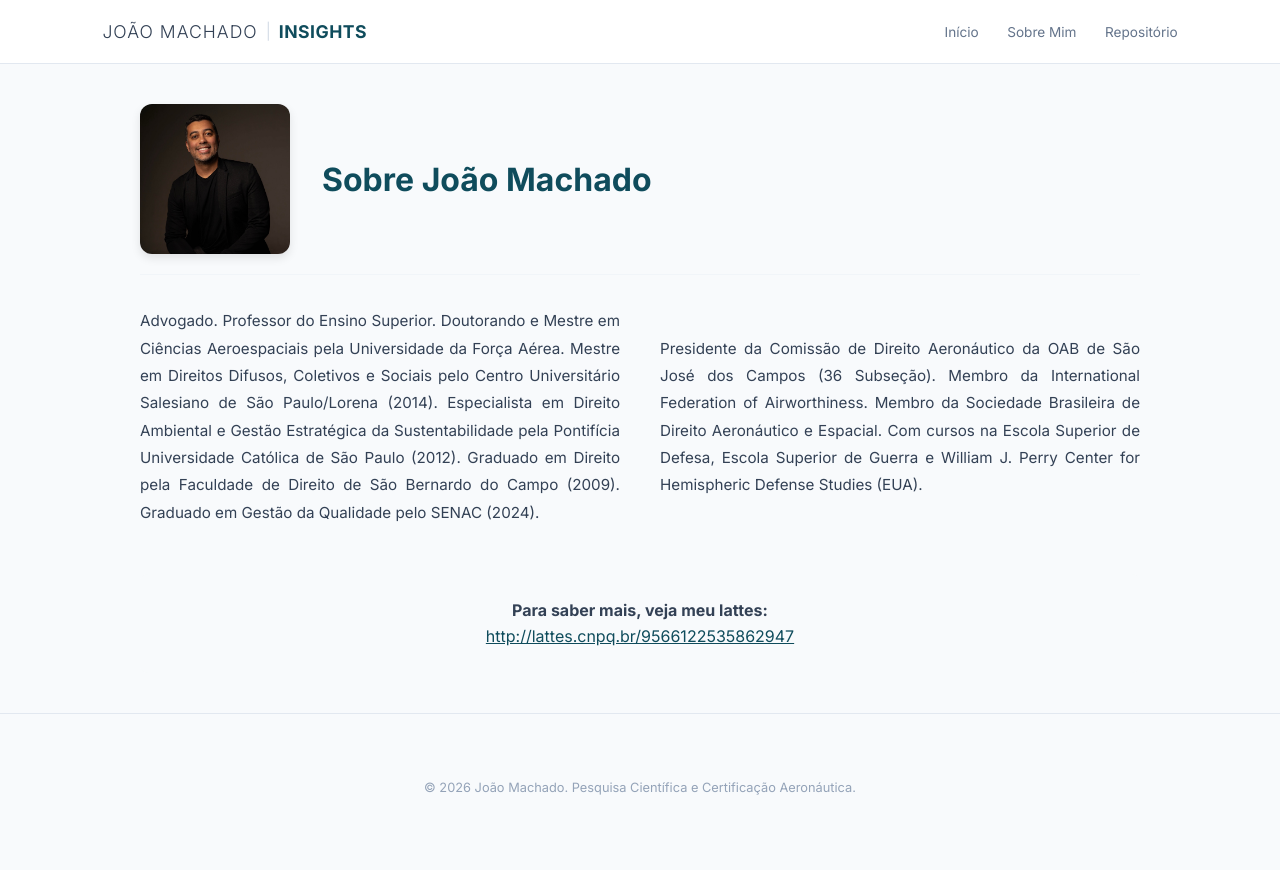
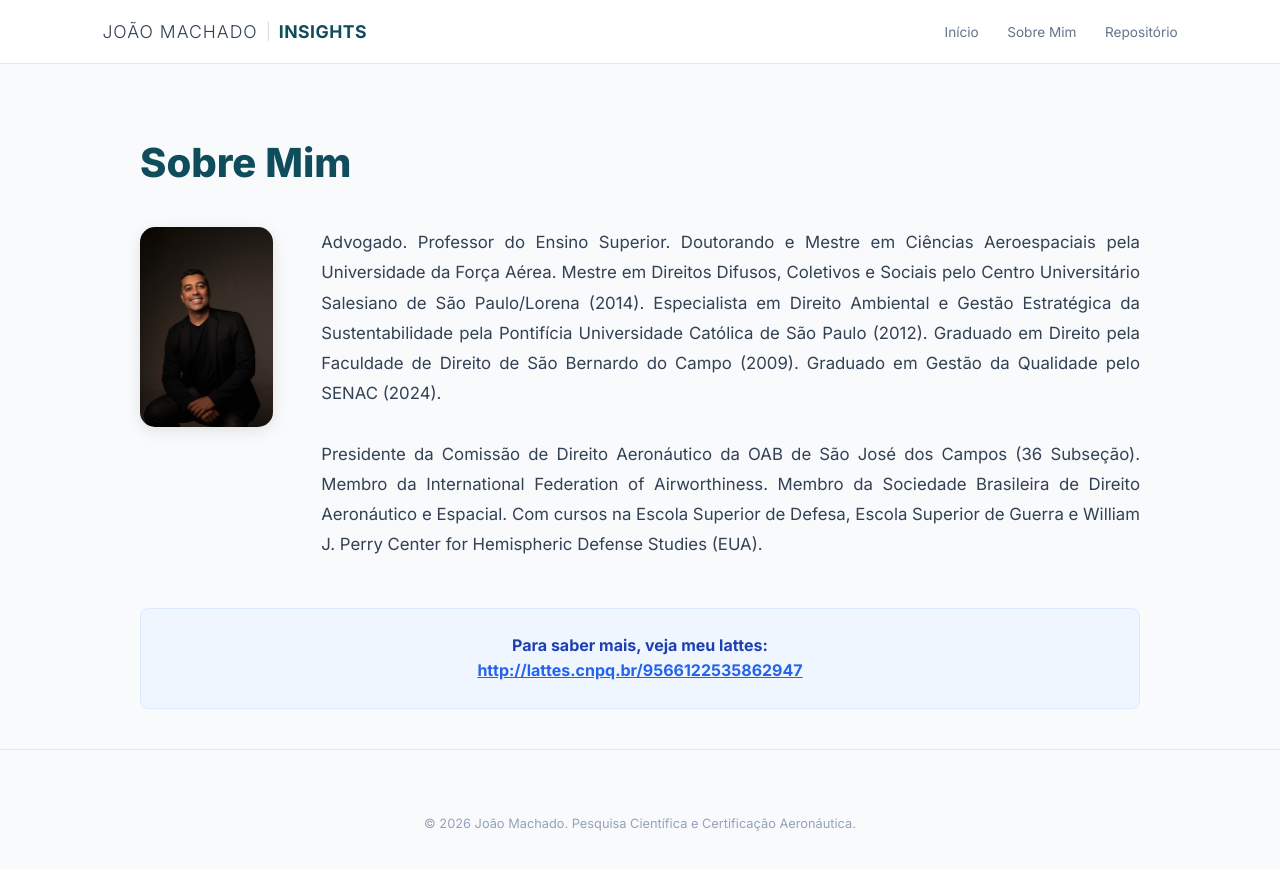
Before and after one commit to joaocfmachado1986/Blog, a Jekyll site: the page built from sobre.md, in a window 1280 px wide. Shown: the top 870 px of the page. Built offline with Jekyll 4.4.1, drawn with Linux system fonts in a browser that asks for light colours.

Commit message:
Update sobre.md

```diff
--- a/sobre.md
+++ b/sobre.md
@@ -4,19 +4,20 @@ title: Sobre Mim
 ---
 
 <div class="post-card">
-    <div style="display: flex; align-items: center; gap: 2rem; margin-bottom: 2rem; border-bottom: 1px solid #f1f5f9; padding-bottom: 20px;">
-        <img src="/foto-perfil.jpg" style="width: 150px; height: 150px; border-radius: 12px; object-fit: cover; box-shadow: 0 4px 10px rgba(0,0,0,0.1);" alt="João Machado">
-        <h1 style="color: #0f4c5c; margin: 0;">Sobre João Machado</h1>
+    <h1 style="color: #0f4c5c; margin-bottom: 2rem; font-size: 2.5rem; font-weight: 800;">Sobre Mim</h1>
+
+    <div style="display: flex; align-items: flex-start; gap: 3rem;">
+        <img src="/foto-perfil.jpg" style="width: 200px; height: 200px; border-radius: 15px; object-fit: cover; box-shadow: 0 4px 15px rgba(0,0,0,0.1);" alt="João Machado">
+
+        <div style="text-align: justify; color: #334155; font-size: 1.05rem; line-height: 1.8;">
+            Advogado. Professor do Ensino Superior. Doutorando e Mestre em Ciências Aeroespaciais pela Universidade da Força Aérea. Mestre em Direitos Difusos, Coletivos e Sociais pelo Centro Universitário Salesiano de São Paulo/Lorena (2014). Especialista em Direito Ambiental e Gestão Estratégica da Sustentabilidade pela Pontifícia Universidade Católica de São Paulo (2012). Graduado em Direito pela Faculdade de Direito de São Bernardo do Campo (2009). Graduado em Gestão da Qualidade pelo SENAC (2024).
+            <br><br>
+            Presidente da Comissão de Direito Aeronáutico da OAB de São José dos Campos (36 Subseção). Membro da International Federation of Airworthiness. Membro da Sociedade Brasileira de Direito Aeronáutico e Espacial. Com cursos na Escola Superior de Defesa, Escola Superior de Guerra e William J. Perry Center for Hemispheric Defense Studies (EUA).
+        </div>
     </div>
 
-    <div style="column-count: 2; column-gap: 40px; text-align: justify; color: #334155; font-size: 0.95rem; line-height: 1.8;">
-        Advogado. Professor do Ensino Superior. Doutorando e Mestre em Ciências Aeroespaciais pela Universidade da Força Aérea. Mestre em Direitos Difusos, Coletivos e Sociais pelo Centro Universitário Salesiano de São Paulo/Lorena (2014). Especialista em Direito Ambiental e Gestão Estratégica da Sustentabilidade pela Pontifícia Universidade Católica de São Paulo (2012). Graduado em Direito pela Faculdade de Direito de São Bernardo do Campo (2009). Graduado em Gestão da Qualidade pelo SENAC (2024).
-        <br><br>
-        Presidente da Comissão de Direito Aeronáutico da OAB de São José dos Campos (36 Subseção). Membro da International Federation of Airworthiness. Membro da Sociedade Brasileira de Direito Aeronáutico e Espacial. Com cursos na Escola Superior de Defesa, Escola Superior de Guerra e William J. Perry Center for Hemispheric Defense Studies (EUA).
-    </div>
-
-    <div style="margin-top: 3rem; text-align: center; background: #f8fafc; padding: 1.5rem; border-radius: 8px;">
-        <strong>Para saber mais, veja meu lattes:</strong><br>
-        <a href="http://lattes.cnpq.br/9566122535862947" target="_blank" style="color: #0f4c5c; word-break: break-all;">http://lattes.cnpq.br/9566122535862947</a>
+    <div style="margin-top: 3rem; text-align: center; background: #eff6ff; padding: 1.5rem; border-radius: 8px; border: 1px solid #dbeafe;">
+        <strong style="color: #1e40af;">Para saber mais, veja meu lattes:</strong><br>
+        <a href="http://lattes.cnpq.br/9566122535862947" target="_blank" style="color: #2563eb; word-break: break-all; font-weight: 600;">http://lattes.cnpq.br/9566122535862947</a>
     </div>
 </div>
```
